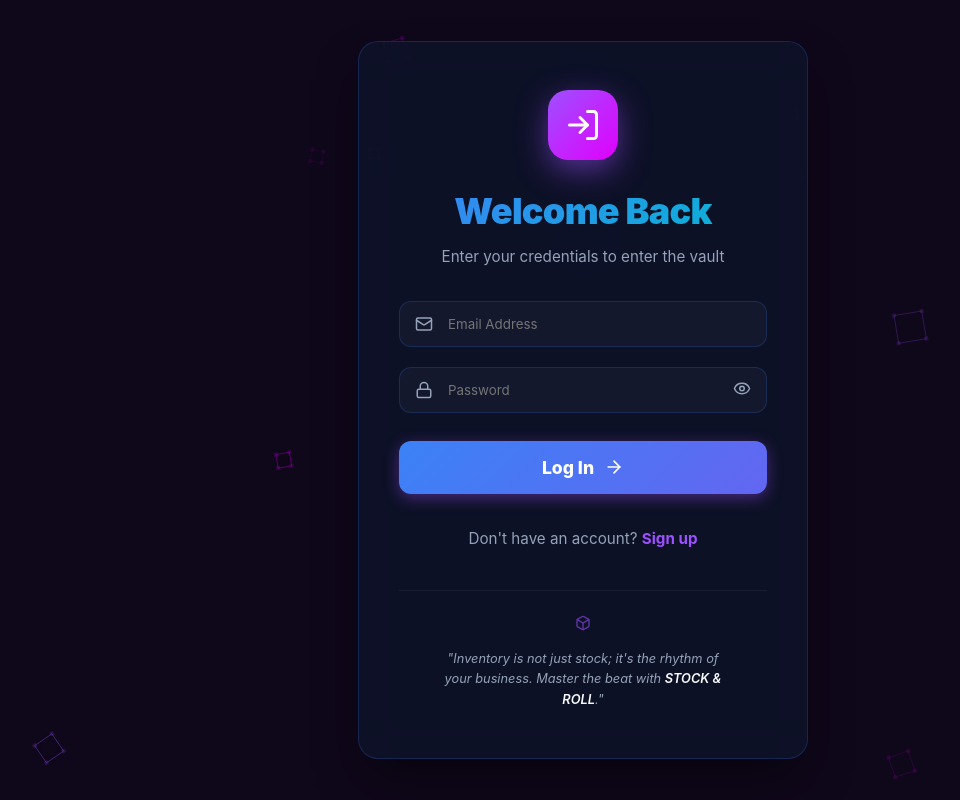
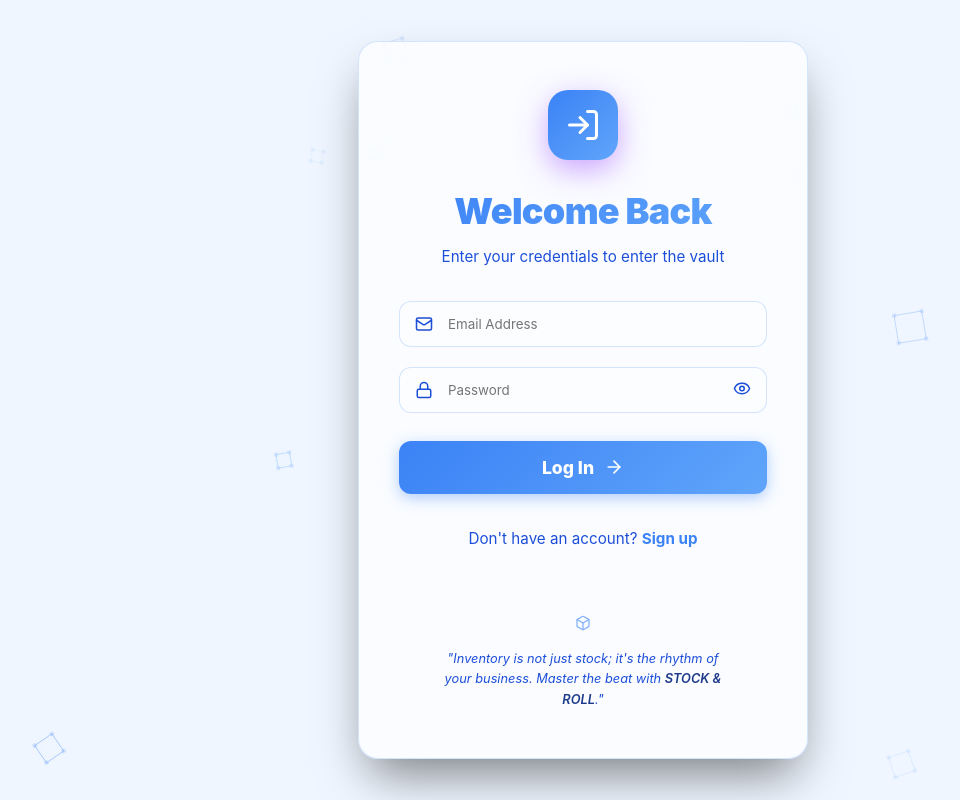
Before and after one commit to PoornimaArunachalam/inventory-management, a React (Vite) app: page / in a window 1280 px wide. Shown: the whole page, without its empty margins (57-1017 px from the left). Built offline with nearby package versions, Linux system fonts and the light colour scheme; no server answers.

Commit message:
Update UI theme to light blue

```diff
--- a/src/App.css
+++ b/src/App.css
@@ -1,14 +1,14 @@
 :root {
-  --bg-deep: #030a1c;
-  --bg-card: rgba(13, 22, 45, 0.7);
+  --bg-deep: #eff6ff;
+  --bg-card: rgba(255, 255, 255, 0.7);
   --glass-border: rgba(59, 130, 246, 0.2);
-  --accent-blue: #3b82f6;
-  --accent-cyan: #06b6d4;
-  --accent-indigo: #6366f1;
-  --accent-emerald: #10b981;
+  --accent-blue: #2563eb;
+  --accent-cyan: #0ea5e9;
+  --accent-indigo: #3b82f6;
+  --accent-emerald: #60a5fa;
   --accent-rose: #f43f5e;
-  --text-primary: #f8fafc;
-  --text-secondary: #94a3b8;
+  --text-primary: #1e3a8a;
+  --text-secondary: #1d4ed8;
   --sidebar-width: 280px;
   --transition: all 0.4s cubic-bezier(0.23, 1, 0.32, 1);
   --shadow-blue: 0 8px 30px rgba(59, 130, 246, 0.15);
@@ -22,7 +22,7 @@
 }
 
 body {
-  background: var(--bg-dark);
+  background: var(--bg-deep);
   color: var(--text-primary);
   overflow-x: hidden;
   min-height: 100vh;
@@ -78,7 +78,7 @@
 }
 
 .gradient-text {
-  background: linear-gradient(135deg, var(--accent-blue), var(--accent-cyan));
+  background: linear-gradient(135deg, var(--accent-indigo), var(--accent-emerald));
   -webkit-background-clip: text;
   background-clip: text;
   -webkit-text-fill-color: transparent;
@@ -117,7 +117,7 @@
 }
 
 .btn-primary {
-  background: linear-gradient(135deg, var(--accent-blue), var(--accent-indigo));
+  background: linear-gradient(135deg, var(--accent-indigo), var(--accent-emerald));
   color: white;
   border: none;
   padding: 0.75rem 1.5rem;
--- a/src/components/AuthBackground.jsx
+++ b/src/components/AuthBackground.jsx
@@ -38,7 +38,7 @@
         rotation: Math.random() * Math.PI * 2,
         rotationSpeed: (Math.random() - 0.5) * 0.02,
         speedZ: -Math.random() * 2 - 1,
-        color: Math.random() > 0.5 ? '#9D50FF' : '#E100FF'
+        color: Math.random() > 0.5 ? '#3B82F6' : '#60A5FA'
       });
     }
 
@@ -83,7 +83,7 @@
     };
 
     const animate = () => {
-      ctx.fillStyle = '#0F071A'; // Deep Midnight
+      ctx.fillStyle = '#eff6ff'; // Light Blue
       ctx.fillRect(0, 0, canvas.width, canvas.height);
 
       // Sort boxes by Z (painter's algorithm)
--- a/src/components/Background3D.jsx
+++ b/src/components/Background3D.jsx
@@ -40,7 +40,7 @@
         radius: Math.random() * 4 + 2,
         speedX: (Math.random() - 0.5) * 0.4,
         speedY: (Math.random() - 0.5) * 0.4,
-        color: Math.random() > 0.5 ? '#9D50FF' : '#E100FF' // Theme colors
+        color: Math.random() > 0.5 ? '#3B82F6' : '#60A5FA' // Light Blue Theme colors
       });
     }
 
@@ -107,7 +107,7 @@
           height: '100vh',
           zIndex: -1,
           pointerEvents: 'none',
-        background: '#0F071A', // Deep Midnight Violet theme
+          background: '#eff6ff', // Light Blue Theme
         }}
       />
     );
--- a/src/index.css
+++ b/src/index.css
@@ -3,22 +3,22 @@
   line-height: 1.5;
   font-weight: 400;
 
-  color-scheme: dark;
+  color-scheme: light;
 
-  /* Modern Colors - Midnight Violet Theme */
-  --bg-deep: #0F071A; /* Deep Midnight Violet */
-  --bg-main: #1A0B2E; /* Royal Purple */
-  --glass-bg: rgba(45, 20, 80, 0.4); /* Midnight Purple Glass */
-  --glass-border: rgba(157, 80, 255, 0.2); /* Neon Violet Border */
-  --text-primary: #E0CCFF; /* Starlight Lavender */
-  --text-secondary: #A08AB2; /* Muted Violet */
+  /* Modern Colors - Light Blue Theme */
+  --bg-deep: #f0f8ff; /* Light blue */
+  --bg-main: #e0f2fe; /* Soft sky blue */
+  --glass-bg: rgba(255, 255, 255, 0.6); /* White Glass */
+  --glass-border: rgba(59, 130, 246, 0.25); /* Blue Border */
+  --text-primary: #1e3a8a; /* Dark blue */
+  --text-secondary: #1d4ed8; /* Medium blue */
 
   /* Accents */
-  --accent-purple: #9D50FF; /* Neon Violet */
-  --accent-glow: #E100FF; /* Electric Purple */
-  --accent-blue: #7FB5FF; /* Soft Sky Blue */
-  --accent-cyan: #A0D8B3; /* Sage/Mint Cyan */
-  --accent-orange: #FF8C00; /* Vibrant Orange Contrast */
+  --accent-purple: #3b82f6; /* Blue (main accent) */
+  --accent-glow: #60a5fa; /* Light Blue */
+  --accent-blue: #2563eb; /* Dark blue */
+  --accent-cyan: #0ea5e9; /* Sky blue */
+  --accent-orange: #f59e0b; /* Amber */
 
   --sidebar-width: 280px;
   --navbar-height: 80px;
@@ -44,11 +44,11 @@
 
 .glass {
   background: var(--glass-bg);
-  backdrop-filter: blur(12px);
-  -webkit-backdrop-filter: blur(12px);
+  backdrop-filter: blur(14px);
+  -webkit-backdrop-filter: blur(14px);
   border: 1px solid var(--glass-border);
   border-radius: 20px;
-  box-shadow: 0 8px 32px 0 rgba(0, 0, 0, 0.37);
+  box-shadow: 0 8px 32px 0 rgba(0, 0, 0, 0.5);
 }
 
 .gradient-text {
@@ -77,25 +77,25 @@
 
 .card-hover:hover {
   transform: translateY(-5px);
-  box-shadow: 0 10px 40px -5px rgba(157, 80, 255, 0.3);
+  box-shadow: 0 10px 40px -5px rgba(59, 130, 246, 0.3);
   border-color: var(--accent-purple);
 }
 
 .btn-primary {
   background: linear-gradient(135deg, var(--accent-purple) 0%, var(--accent-glow) 100%);
-  color: white;
+  color: #ffffff; /* White text on blue button */
   border: none;
   padding: 0.75rem 1.5rem;
   border-radius: 12px;
-  font-weight: 600;
+  font-weight: 800;
   cursor: pointer;
   transition: var(--transition);
-  box-shadow: 0 4px 15px rgba(157, 80, 255, 0.4);
+  box-shadow: 0 4px 15px rgba(59, 130, 246, 0.4);
 }
 
 .btn-primary:hover {
   transform: translateY(-2px);
-  box-shadow: 0 8px 25px rgba(157, 80, 255, 0.6);
+  box-shadow: 0 8px 25px rgba(59, 130, 246, 0.6);
 }
 
 @keyframes float {
@@ -128,7 +128,7 @@
 .chat-header {
   padding: 1rem 1.5rem;
   background: linear-gradient(135deg, var(--accent-purple), var(--accent-glow));
-  color: white;
+  color: #ffffff;
   display: flex;
   justify-content: space-between;
   align-items: center;
@@ -141,7 +141,7 @@
   display: flex;
   flex-direction: column;
   gap: 1rem;
-  background: rgba(15, 7, 26, 0.6);
+  background: rgba(255, 255, 255, 0.6);
 }
 
 .message {
@@ -154,7 +154,7 @@
 
 .message.bot {
   align-self: flex-start;
-  background: rgba(255, 255, 255, 0.05);
+  background: rgba(59, 130, 246, 0.1);
   border: 1px solid var(--glass-border);
   color: var(--text-primary);
   border-bottom-left-radius: 2px;
@@ -163,30 +163,17 @@
 .message.user {
   align-self: flex-end;
   background: var(--accent-purple);
-  color: white;
+  color: #ffffff;
+  font-weight: 600;
   border-bottom-right-radius: 2px;
 }
 
 .chat-input-area {
   padding: 1rem;
-  background: rgba(255, 255, 255, 0.03);
+  background: rgba(255, 255, 255, 0.8);
   display: flex;
   gap: 0.5rem;
   border-top: 1px solid var(--glass-border);
-}
-
-.chat-input {
-  flex: 1;
-  background: rgba(255, 255, 255, 0.05);
-  border: 1px solid var(--glass-border);
-  border-radius: 10px;
-  padding: 0.5rem 1rem;
-  color: white;
-  outline: none;
-}
-
-.chat-input:focus {
-  border-color: var(--accent-purple);
 }
 
 .chat-bubble {
@@ -196,26 +183,19 @@
   background: linear-gradient(135deg, var(--accent-purple), var(--accent-glow));
   display: grid;
   place-items: center;
-  color: white;
+  color: #ffffff;
   cursor: pointer;
-  box-shadow: 0 10px 30px rgba(157, 80, 255, 0.4);
+  box-shadow: 0 10px 30px rgba(59, 130, 246, 0.4);
   border: none;
 }
 
 .chat-bubble:hover {
   transform: scale(1.1);
-  box-shadow: 0 15px 40px rgba(157, 80, 255, 0.6);
-}
-
-.quick-actions {
-  display: flex;
-  flex-wrap: wrap;
-  gap: 0.5rem;
-  margin-top: 0.5rem;
+  box-shadow: 0 15px 40px rgba(59, 130, 246, 0.6);
 }
 
 .quick-btn {
-  background: rgba(157, 80, 255, 0.1);
+  background: rgba(59, 130, 246, 0.1);
   border: 1px solid var(--glass-border);
   padding: 0.4rem 0.8rem;
   border-radius: 8px;
@@ -226,7 +206,7 @@
 }
 
 .quick-btn:hover {
-  background: rgba(157, 80, 255, 0.2);
+  background: rgba(59, 130, 246, 0.2);
   transform: translateY(-2px);
 }
 
--- a/src/pages/Alerts.jsx
+++ b/src/pages/Alerts.jsx
@@ -8,7 +8,7 @@
     switch(type) {
       case 'critical': return { bg: 'rgba(244, 63, 94, 0.1)', color: 'var(--accent-rose)', border: 'rgba(244, 63, 94, 0.2)' };
       case 'warning': return { bg: 'rgba(245, 158, 11, 0.1)', color: '#f59e0b', border: 'rgba(245, 158, 11, 0.2)' };
-      case 'success': return { bg: 'rgba(16, 185, 129, 0.1)', color: 'var(--accent-emerald)', border: 'rgba(16, 185, 129, 0.2)' };
+      case 'success': return { bg: 'rgba(59, 130, 246, 0.1)', color: 'var(--accent-emerald)', border: 'rgba(59, 130, 246, 0.2)' };
       default: return { bg: 'rgba(59, 130, 246, 0.1)', color: 'var(--accent-blue)', border: 'rgba(59, 130, 246, 0.2)' };
     }
   };
--- a/src/pages/Inventory.jsx
+++ b/src/pages/Inventory.jsx
@@ -119,9 +119,9 @@
                       borderRadius: '8px',
                       fontSize: '0.75rem',
                       fontWeight: '600',
-                      background: product.status === 'In Stock' ? 'rgba(16, 185, 129, 0.1)' : (product.status === 'Low Stock' ? 'rgba(245, 158, 11, 0.1)' : 'rgba(244, 63, 94, 0.1)'),
+                      background: product.status === 'In Stock' ? 'rgba(59, 130, 246, 0.1)' : (product.status === 'Low Stock' ? 'rgba(245, 158, 11, 0.1)' : 'rgba(244, 63, 94, 0.1)'),
                       color: product.status === 'In Stock' ? 'var(--accent-emerald)' : (product.status === 'Low Stock' ? '#f59e0b' : 'var(--accent-rose)'),
-                      border: product.status === 'In Stock' ? '1px solid rgba(16, 185, 129, 0.2)' : (product.status === 'Low Stock' ? '1px solid rgba(245, 158, 11, 0.2)' : '1px solid rgba(244, 63, 94, 0.2)')
+                      border: product.status === 'In Stock' ? '1px solid rgba(59, 130, 246, 0.2)' : (product.status === 'Low Stock' ? '1px solid rgba(245, 158, 11, 0.2)' : '1px solid rgba(244, 63, 94, 0.2)')
                     }}>
                       {product.status}
                     </span>
--- a/src/pages/Sales.jsx
+++ b/src/pages/Sales.jsx
@@ -192,7 +192,7 @@
                      <td style={{ padding: '1rem', fontWeight: '700' }}>₹{(Number(sale?.amount) || 0).toLocaleString('en-IN')}</td>
                      <td style={{ padding: '1rem', color: 'var(--text-secondary)' }}>{sale?.date || 'N/A'}</td>
                      <td style={{ padding: '1rem' }}>
-                       <span style={{ padding: '4px 10px', borderRadius: '20px', fontSize: '0.75rem', background: 'rgba(16, 185, 129, 0.1)', color: 'var(--accent-emerald)', border: '1px solid rgba(16, 185, 129, 0.2)' }}>Completed</span>
+                       <span style={{ padding: '4px 10px', borderRadius: '20px', fontSize: '0.75rem', background: 'rgba(59, 130, 246, 0.1)', color: 'var(--accent-emerald)', border: '1px solid rgba(59, 130, 246, 0.2)' }}>Completed</span>
                      </td>
                    </tr>
                  );
```
Also changed, not shown: src/components/RevenueChart.jsx (+7 -7 lines), src/components/Sidebar.jsx (+4 -4 lines). Lines whose indentation alone changed are shown as unchanged.
